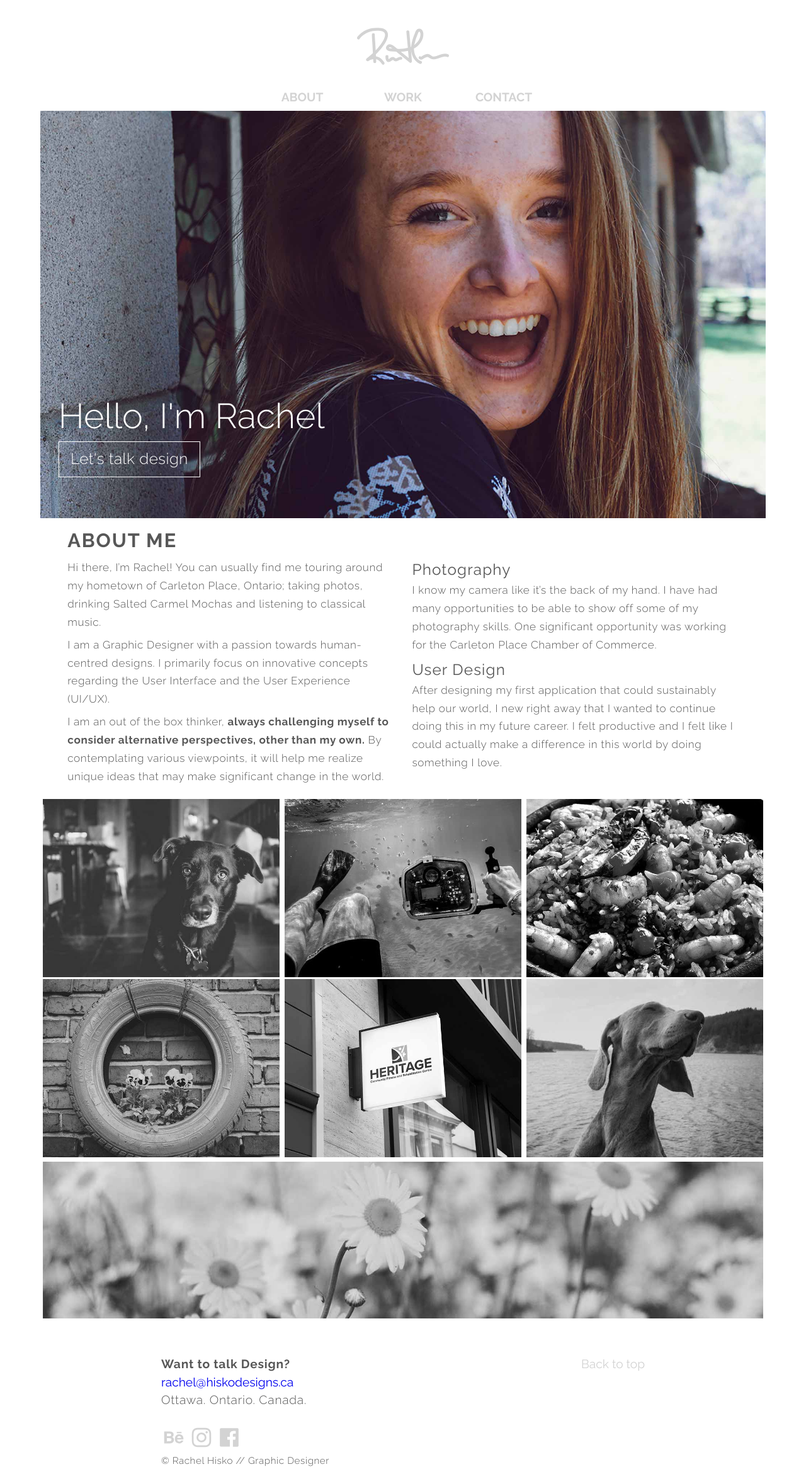
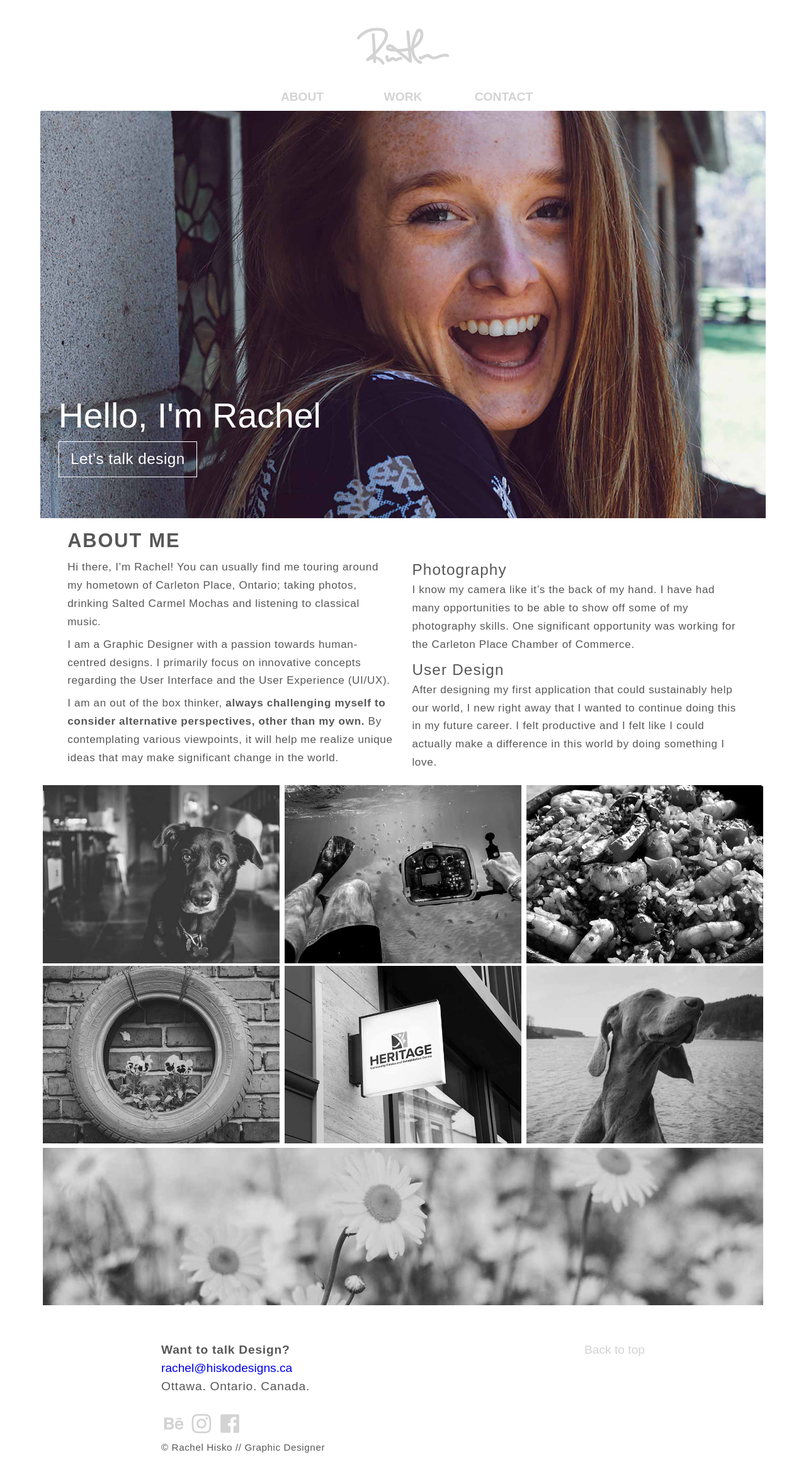
Before and after one commit to rachelhisko/hiskodesigns.ca, a Jekyll site: the page built from index.html, in a window 1280 px wide. Shown: the whole page at 63% size. Built offline with Jekyll 4.4.1, drawn with Linux system fonts in a browser that asks for light colours; nearby versions of some CDN libraries; some web fonts are replaced; comment, search, counter and statistics services are not loaded; after the commit the page ends 2328 px from its top, so only the background shows below that.

Commit message:
changed to type kit fonts instead of google

```diff
--- a/_layouts/default.html
+++ b/_layouts/default.html
@@ -5,7 +5,7 @@
   <title>{% if page.title %}{{page.title}} • {% endif %}Rachel Hisko Portfolio Website</title>
   <meta name="description" content="A website to display my work I accomplished throughout my school years.">
   <link href="{{site.baseurl}}/css/site.css" rel="stylesheet">
-  <link href="https://fonts.googleapis.com/css?family=Raleway:300,400,700" rel="stylesheet">
+  <link rel="stylesheet" href="https://use.typekit.net/thy4leb.css">
   <meta name="viewport" content="width=device-width,initial-scale=1">
 </head>
 
```
